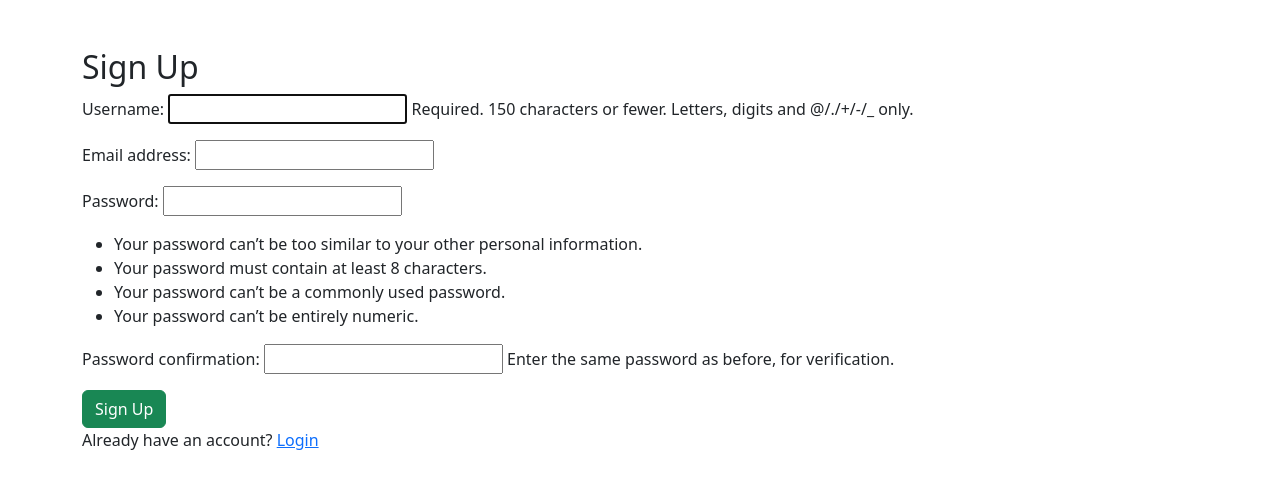
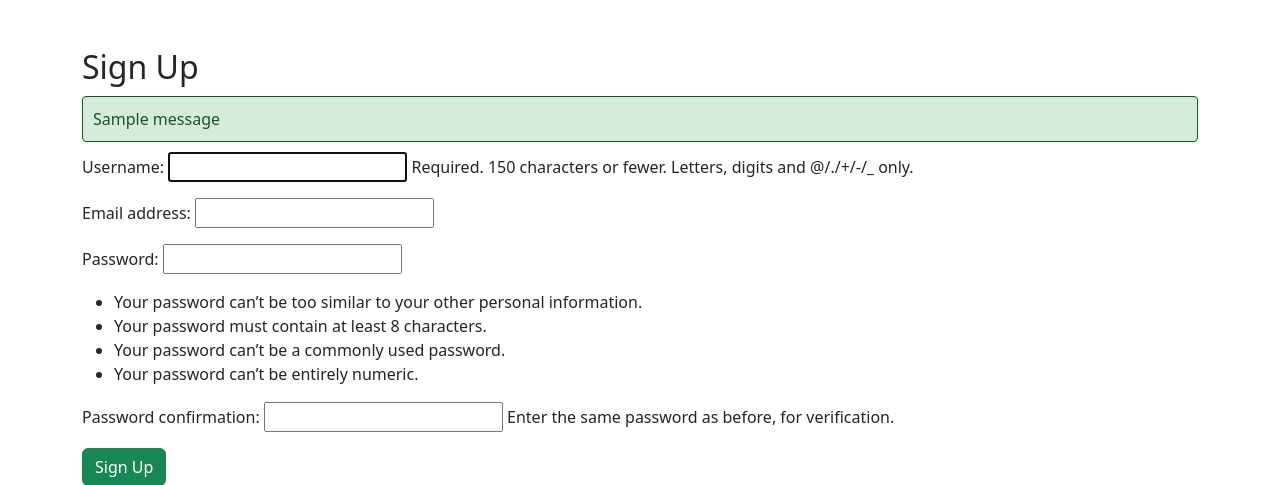
Before and after one commit to chiraN-jeevI3013/whatupgang2, a Django app: page /signup/ in a window 1280 px wide. Shown: the top 485 px of the page. Run offline with Django 4.2, Linux system fonts and the light colour scheme; tables that the repository leaves empty hold one stand-in row (values such as "Sample post"); one stand-in notice (Sample message) is shown.

Commit message:
Signup and Login flow to Homepage works

```diff
--- a/config/settings.py
+++ b/config/settings.py
@@ -132,3 +132,8 @@ EMAIL_BACKEND = 'django.core.mail.backends.console.EmailBackend'
 
 LOGIN_URL = 'login'
 LOGIN_REDIRECT_URL = 'home'
+
+AUTHENTICATION_BACKENDS = [
+    'users.backends.EmailBackend',  # Add this
+    'django.contrib.auth.backends.ModelBackend',  # Keep this for admin login etc.
+]
--- a/users/templates/registration/signup.html
+++ b/users/templates/registration/signup.html
@@ -7,6 +7,15 @@
 </head>
 <body class="container mt-5">
   <h2>Sign Up</h2>
+
+  {% if messages %}
+    {% for message in messages %}
+      <div class="alert {% if message.tags %}alert-{{ message.tags }}{% endif %}">
+        {{ message }}
+      </div>
+    {% endfor %}
+  {% endif %}
+
   <form method="post">
     {% csrf_token %}
     {{ form.as_p }}
@@ -15,3 +24,20 @@
   <p>Already have an account? <a href="{% url 'login' %}">Login</a></p>
 </body>
 </html>
+
+<style>
+.alert {
+  padding: 10px;
+  margin: 10px 0;
+  border: 1px solid;
+  border-radius: 4px;
+}
+.alert-success {
+  background-color: #d4edda;
+  color: #155724;
+}
+.alert-error {
+  background-color: #f8d7da;
+  color: #721c24;
+}
+</style>
--- a/users/views.py
+++ b/users/views.py
@@ -1,3 +1,4 @@
+from django.contrib import messages
 from django.shortcuts import render, redirect
 from django.contrib.auth import login, authenticate
 from django.contrib.auth.decorators import login_required
@@ -8,13 +9,30 @@ def signup_view(request):
     if request.method == 'POST':
         form = CustomUserCreationForm(request.POST)
         if form.is_valid():
+            # just for learning
+            username = form.cleaned_data.get("username")
+            email = form.cleaned_data.get("email")
+            password1 = form.cleaned_data.get("password1")
+            password2 = form.cleaned_data.get("password2")
+
             user = form.save()
+            messages.success(request, f"Account created for {user.username}. Please log in.")
+            # Log user cred
+            print("User created successfully: Username:: ", username)
+            print("User created successfully: Email:: ", email)
+            print("User created successfully: Password1:: ", password1)
+            print("User created successfully: Password2:: ", password2)
             # Send welcome email
             user.email_user(
                 subject="Welcome to WhatUpGang!",
                 message="Hello Admin, welcome to WhatUpGang, your 1 stop destination for managing your team!"
             )
             return redirect('login')
+        else:
+            # Form is invalid
+            for field, errors in form.errors.items():
+                for error in errors:
+                    messages.error(request, f"{field}: {error}")
     else:
         form = CustomUserCreationForm()
     return render(request, 'registration/signup.html', {'form': form})
```
Also changed, not shown: users/backends.py (added, +15 -0 lines).
